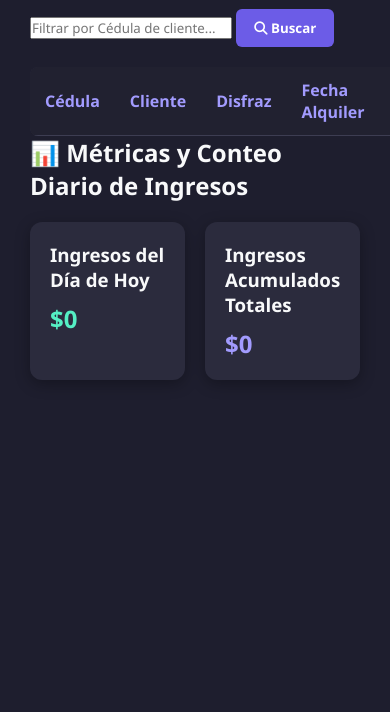
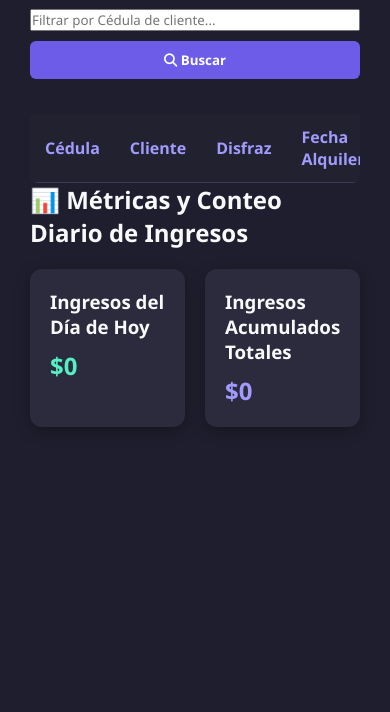
Before and after one commit to SrDaleth/ProyectoFinalWebII, a website: page public/index.html in a window 390 px wide. Shown: the part 132-844 px from the top of the page. Drawn offline with Linux system fonts and the light colour scheme; no server answers.

Commit message:
Actualización de barra clientes responsivo en movil 1.1.1

```diff
--- a/public/css/styles.css
+++ b/public/css/styles.css
@@ -100,3 +100,42 @@ body { background-color: var(--bg-dark); color: var(--text-light); }
   .sidebar.active { transform: translateX(260px); }
   .cards-grid { grid-template-columns: 1fr; }
 }
+
+
+/* Estilos para la barra de búsqueda responsive */
+.filter-container {
+  display: flex;
+  gap: 10px;
+  margin-bottom: 20px;
+  width: 100%;
+}
+
+.filter-container input {
+  flex: 1;
+  min-width: 0; /* Previene desbordamientos de flexbox en móviles */
+}
+
+/* En pantallas móviles la barra se apila verticalmente */
+@media (max-width: 600px) {
+  .filter-container {
+    flex-direction: column;
+  }
+
+  .filter-container button {
+    width: 100%;
+  }
+}
+
+/* Scroll horizontal suave para la tabla en móviles */
+.table-responsive {
+  width: 100%;
+  overflow-x: auto;
+  -webkit-overflow-scrolling: touch;
+  border-radius: 8px;
+}
+
+.data-table {
+  width: 100%;
+  border-collapse: collapse;
+  min-width: 600px; /* Asegura que la tabla conserve una anchura legible */
+}
--- a/public/index.html
+++ b/public/index.html
@@ -49,11 +49,18 @@
       </section>
 
       <!-- VISTA 2: HISTORIAL DE ALQUILERES -->
+      <!-- Pestaña Historial de Alquileres -->
 <section id="sec-alquileres" class="content-section">
-        <div class="filter-box" style="margin-bottom: 20px;">
+  <!-- Contenedor del buscador responsive -->
+  <div class="filter-container">
     <input type="text" id="search-cedula" placeholder="Filtrar por Cédula de cliente...">
-          <button class="btn btn-primary" onclick="cargarAlquileres()"><i class="fa-solid fa-search"></i> Buscar</button>
+    <button class="btn btn-primary" onclick="cargarAlquileres()">
+      <i class="fa-solid fa-search"></i> Buscar
+    </button>
   </div>
+
+  <!-- Contenedor con scroll para evitar desbordamientos en móvil -->
+  <div class="table-responsive">
     <table class="data-table">
       <thead>
         <tr>
@@ -66,10 +73,9 @@
           <th>Acción</th>
         </tr>
       </thead>
-          <tbody id="alquileres-table-body">
-            <!-- Dinámico desde JS -->
-          </tbody>
+      <tbody id="alquileres-table-body"></tbody>
     </table>
+  </div>
 </section>
 
       <!-- VISTA 3: MÉTRICAS POR DÍAS -->
```
Lines whose indentation alone changed are shown as unchanged.
